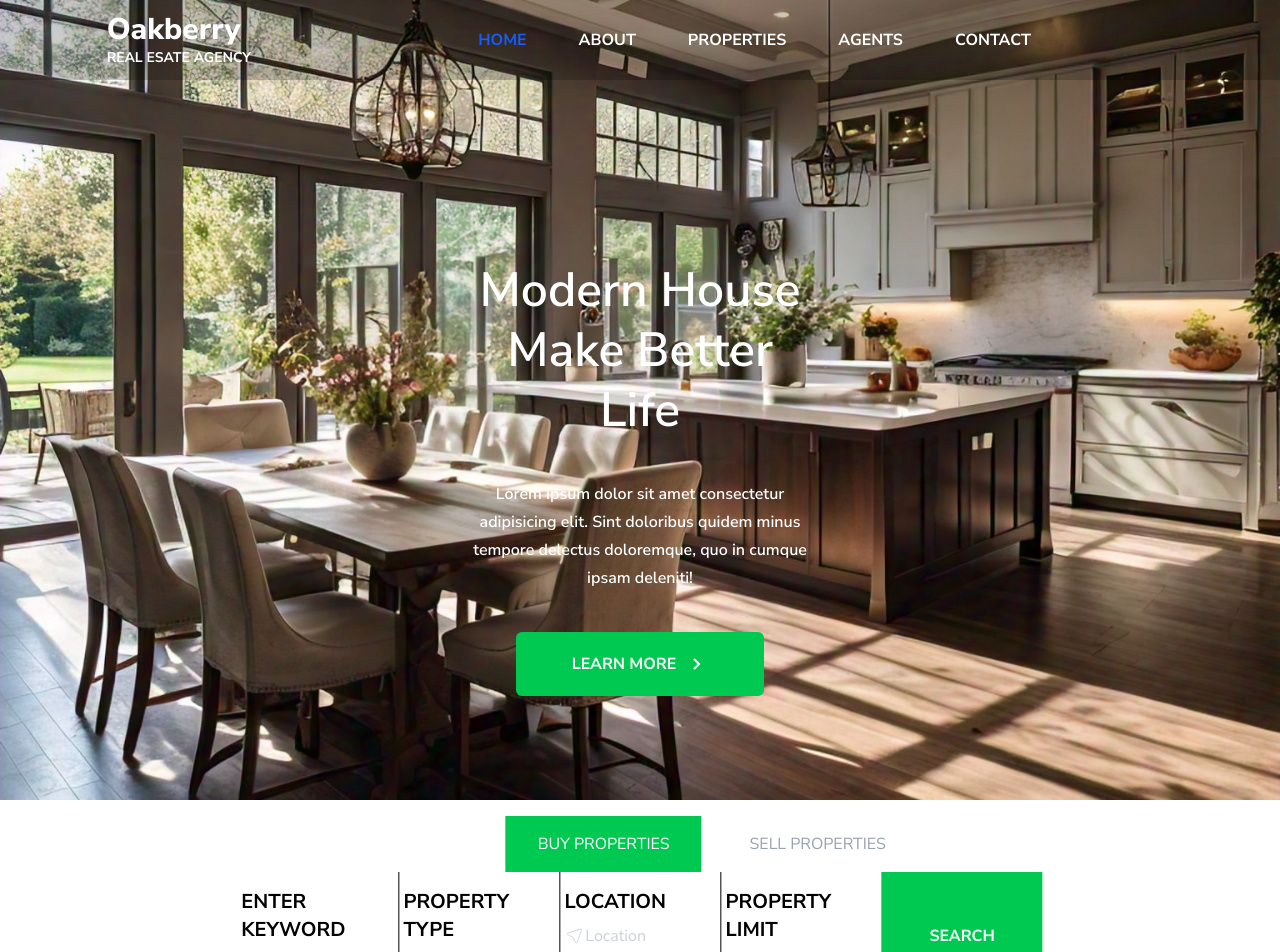
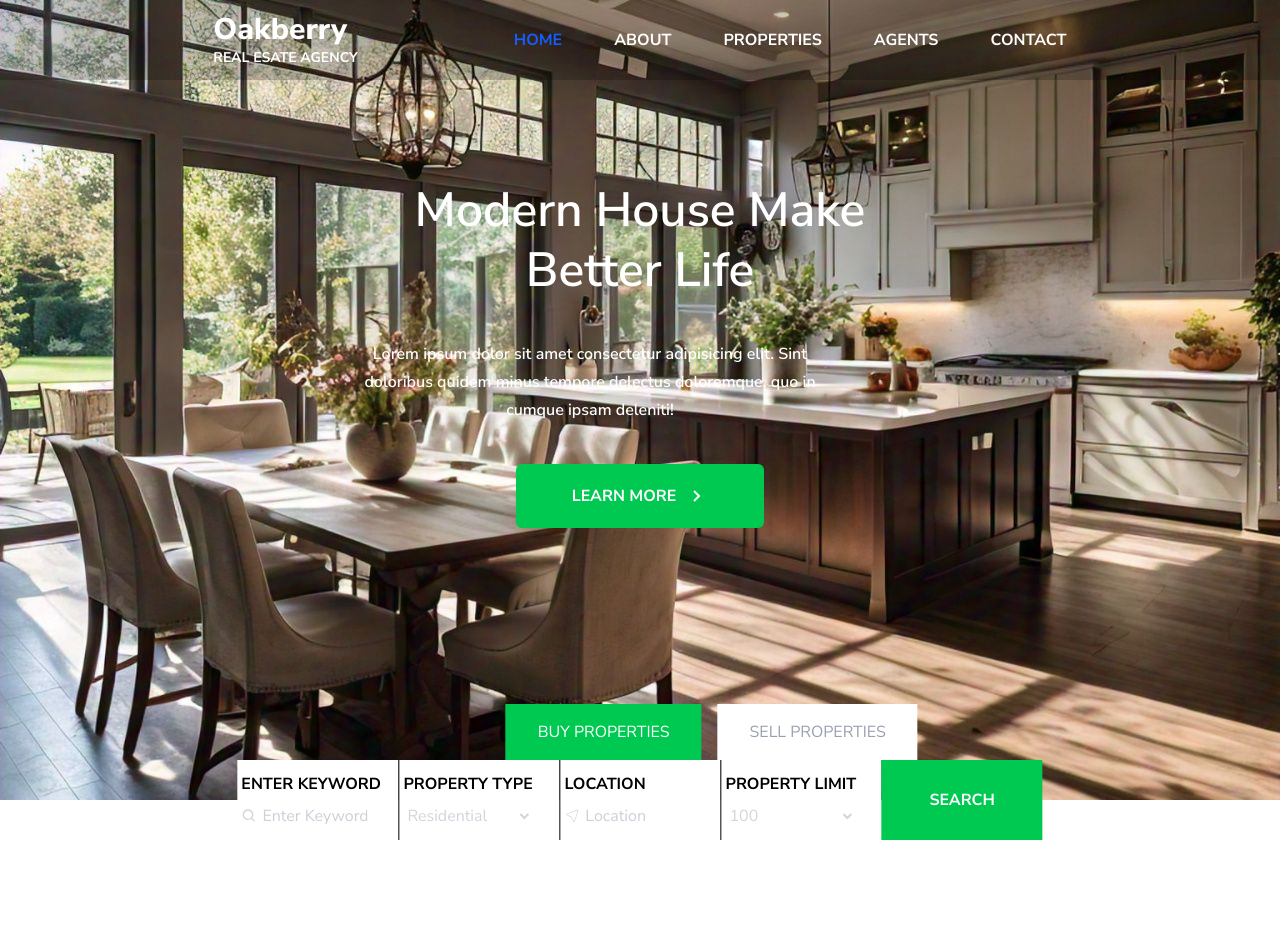
Before and after one commit to wetwan/real-esate, a React (Vite) app: page / in a window 1280 px wide. Shown: the top 952 px of the page. After the commit the page ends 864 px from the top, so only its background shows below. Built offline with nearby package versions, Linux system fonts and the light colour scheme.

Commit message:
hero, nav, search width and padding cahnging

```diff
--- a/src/components/Hero.tsx
+++ b/src/components/Hero.tsx
@@ -9,17 +9,17 @@ const Hero = () => {
     <div className="w-full h-dvh mx-auto absolute top-0 -z-50">
       <Fade arrows={false} duration={4000} canSwipe={true}>
         <div
-          className=" bg-center bg-no-repeat bg-cover w-full h-dvh py-60"
+          className=" bg-center bg-no-repeat bg-cover w-full h-dvh py-40"
           style={{ backgroundImage: `url(${assests.image})` }}
         >
-          <div className="lg:w-2/6 mx-auto p-5 text-white ">
+          <div className="lg:w-3/6 mx-auto p-5 text-white ">
             <h1 className="w-5/6 mx-auto md:text-5xl text-3xl lg:leading-15 leading-10 font-semibold text-center">
               {" "}
               Let Your Home Be Unique & Stylist
             </h1>
             <p
               className="text-center mt-10
-             font-semibold lg:leading-7 px-5"
+             font-semibold lg:leading-7 px-5 w-5/6"
             >
               Lorem ipsum dolor sit amet consectetur adipisicing elit. Sint
               doloribus quidem minus tempore delectus doloremque, quo in cumque
@@ -33,16 +33,16 @@ const Hero = () => {
           </div>
         </div>
         <div
-          className=" bg-center bg-no-repeat bg-cover w-full h-dvh py-60"
+          className=" bg-center bg-no-repeat bg-cover w-full h-dvh py-40"
           style={{ backgroundImage: `url(${assests.image2})` }}
         >
-          <div className="lg:w-2/6 mx-auto p-5 text-white ">
+          <div className="lg:w-3/6 mx-auto p-5 text-white ">
             <h1 className="w-5/6 mx-auto md:text-5xl text-3xl lg:leading-15 leading-10 font-semibold text-center">
               Modern House Make Better Life
             </h1>
             <p
               className="text-center mt-10
-             font-semibold lg:leading-7 px-5"
+             font-semibold lg:leading-7 px-5 w-5/6"
             >
               Lorem ipsum dolor sit amet consectetur adipisicing elit. Sint
               doloribus quidem minus tempore delectus doloremque, quo in cumque
@@ -56,16 +56,16 @@ const Hero = () => {
           </div>
         </div>
         <div
-          className=" bg-center bg-no-repeat bg-cover w-full h-dvh py-60"
+          className=" bg-center bg-no-repeat bg-cover w-full h-dvh py-40"
           style={{ backgroundImage: `url(${assests.image3})` }}
         >
-          <div className="lg:w-2/6 mx-auto p-5 text-white ">
+          <div className="lg:w-3/6 mx-auto p-5 text-white ">
             <h1 className="w-5/6 mx-auto  md:text-5xl text-3xl lg:leading-15 leading-10 font-semibold text-center">
               Your Property Is Our Priority
             </h1>
             <p
               className="text-center mt-10
-             font-semibold lg:leading-7 px-5"
+             font-semibold lg:leading-7 px-5 w-5/6"
             >
               Lorem ipsum dolor sit amet consectetur adipisicing elit. Sint
               doloribus quidem minus tempore delectus doloremque, quo in cumque
--- a/src/components/Navbar.tsx
+++ b/src/components/Navbar.tsx
@@ -14,7 +14,7 @@ const Navbar = () => {
   const navigate = useNavigate();
   return (
     <header className="w-full bg-black/20 max-lg:bg-blue-800 max-lg:fixed -top-0">
-      <nav className="lg:w-5/6 w-full items-center justify-between lg:mx-auto  max-lg:px-2  flex">
+      <nav className="lg:w-4/6 w-full items-center justify-between lg:mx-auto  max-lg:px-2  flex">
         <div
           className="text-white font-bold cursor-pointer h-full"
           onClick={() => navigate("/")}
--- a/src/components/Search.tsx
+++ b/src/components/Search.tsx
@@ -6,7 +6,7 @@ const Search = () => {
   const [properties, setProperties] = useState("buy");
 
   return (
-    <div className=" lg:w-4/6 -z-50  px-2 mx-auto -mb-20 absolute lg:-bottom-36 -bottom-72 lg:p-6 left-1/2 -translate-x-1/2">
+    <div className=" lg:w-4/6 -z-50  px-2 mx-auto sm:mb-20 -mb-20 absolute lg:-bottom-36 -bottom-72 lg:p-6 left-1/2 -translate-x-1/2">
       <div className="lg:w-2/6   mx-auto flex items-center justify-between md:gap-4 gap-2  mb-0 text-white">
         <button
           className={` ${
@@ -29,27 +29,27 @@ const Search = () => {
           sell properties
         </button>
       </div>
-      <form className=" mt-0 md:grid grid-cols-5 items-center justify-between ">
-        <div className="bg-white w-full h-full text-black flex flex-col md:py-4 py-2">
+      <form className="  md:grid grid-cols-5 items-center justify-between ">
+        <div className="bg-white w-full h-full text-black flex flex-col py-3 max-lg:py-2 ">
           <label
-            className="font-bold text-black text-xl uppercase px-1"
+            className="font-bold text-black  uppercase px-1"
             htmlFor="name"
           >
             Enter keyword
           </label>
           <div className="px-1 mt-2 text-black flex  w-5/6 items-center justify-between">
-            <BiSearch className="text-xl text-gray-300" />
+            <BiSearch className=" text-gray-300" />
             <input
               type="text"
               id="name"
-              className="w-5/6 capitalize border-none  outline-none placeholder-shown:text-gray-400"
+              className="w-5/6 capitalize border-none  outline-none placeholder-shown:text-gray-400 "
               placeholder="Enter keyword"
             />
           </div>
         </div>
-        <div className="bg-white w-full h-full text-black flex flex-col md:py-4 py-2 lg:border-l">
+        <div className="bg-white w-full h-full text-black flex flex-col  py-3 max-lg:py-2 lg:border-l">
           <label
-            className="font-bold text-black text-xl uppercase px-1"
+            className="font-bold text-black  uppercase px-1"
             htmlFor="type"
           >
             property type
@@ -65,26 +65,26 @@ const Search = () => {
             <option value="industrial">industrial</option>
           </select>
         </div>
-          <div className="bg-white text-black flex flex-col w-full h-full md:py-4 py-3 lg:border-l">
+        <div className="bg-white text-black flex flex-col w-full h-full  py-3 max-lg:py-3 lg:border-l">
           <label
-            className="font-bold text-black text-xl uppercase px-1"
+            className="font-bold text-black  uppercase px-1"
             htmlFor="location"
           >
             location
           </label>
           <div className="px-1 mt-2 text-black flex  w-5/6 items-center justify-between">
-            <CiLocationArrow1 className="text-xl text-gray-300" />
+            <CiLocationArrow1 className=" text-gray-300" />
             <input
               type="text"
               id="location"
-              className="w-5/6 capitalize border-none  outline-none placeholder-shown:text-gray-400"
+              className="w-5/6 capitalize border-none  outline-none placeholder-shown:text-gray-400 "
               placeholder="location"
             />
           </div>
         </div>
-        <div className="bg-white text-black flex flex-col w-full h-full md:py-4 py-3 lg:border-l">
+        <div className="bg-white text-black flex flex-col w-full h-full  py-3 max-lg:py-3 lg:border-l">
           <label
-            className="font-bold text-black text-xl uppercase px-1"
+            className="font-bold text-black  uppercase px-1"
             htmlFor="limit"
           >
             property limit
@@ -112,7 +112,7 @@ const Search = () => {
             <option value="15000">15000</option>
           </select>
         </div>
-        <div className="bg-green-500 text-white flex flex-col w-full h-full text-center py-5 lg:leading-22 font-bold uppercase ">
+        <div className="bg-green-500   text-white flex items-center justify-center w-full h-full text-center  max-md:py-5  font-bold uppercase ">
           search
         </div>
       </form>
```
